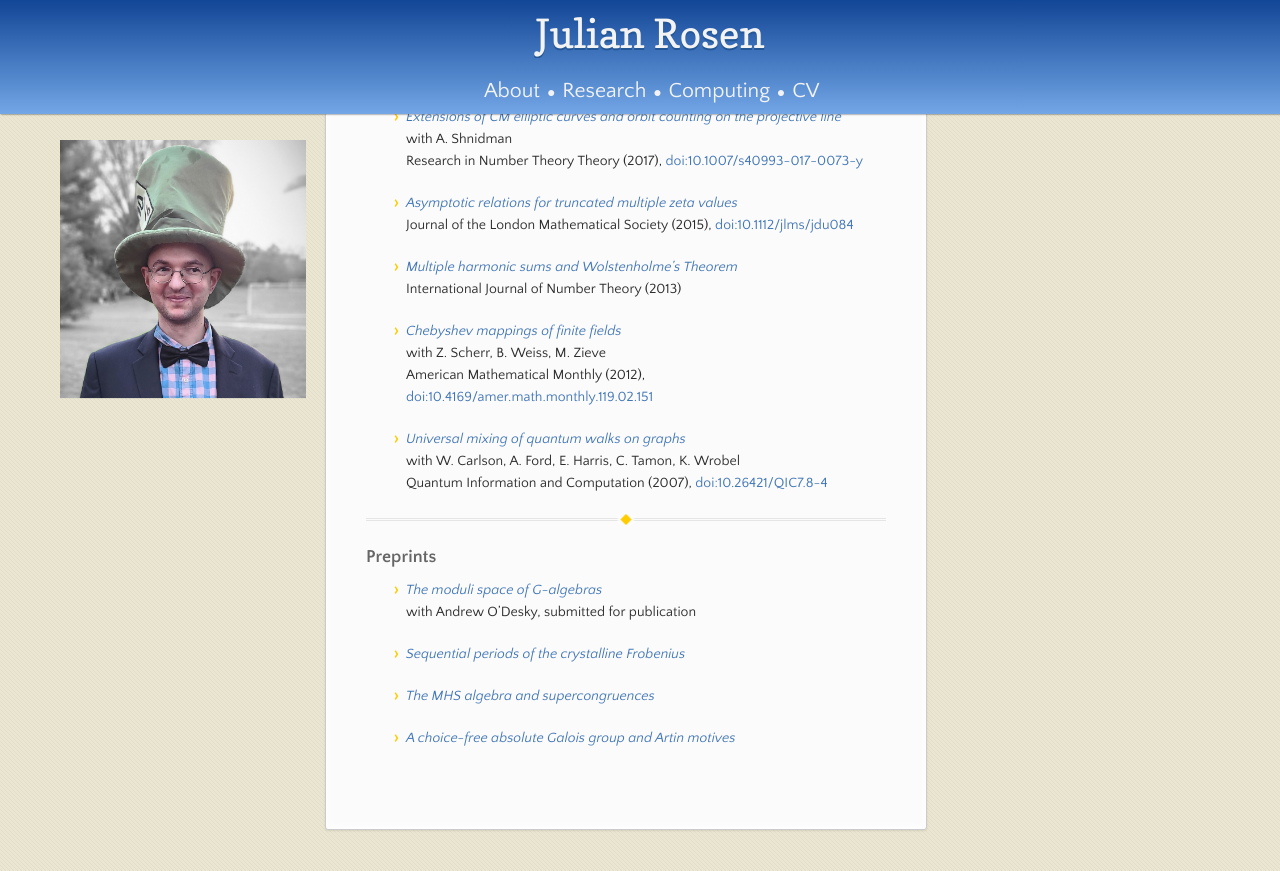
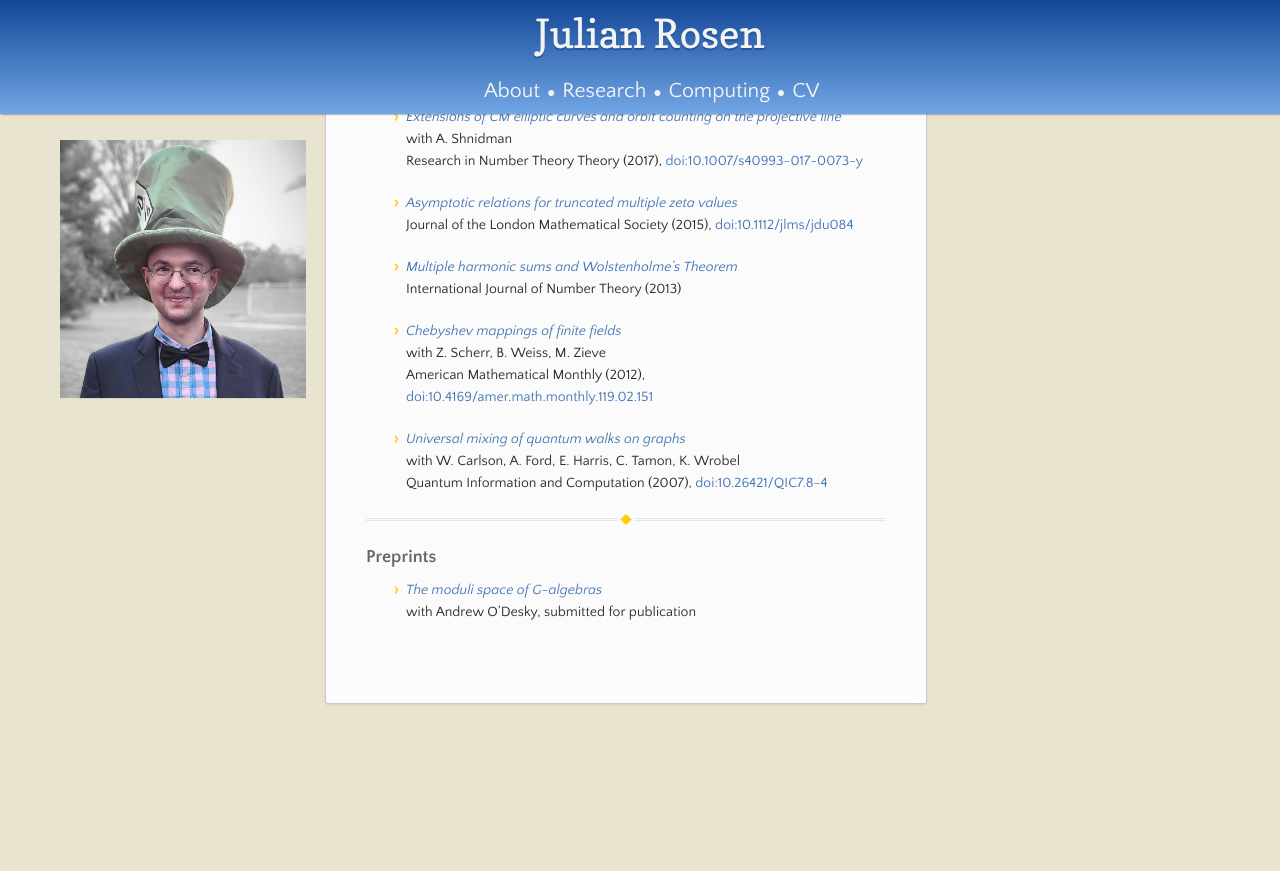
Before and after one commit to julianrosen/julianrosen.github.io, a Jekyll site: the page built from research.md, in a window 1280 px wide and 900 px high, scrolled down 609 px. Shown: the top 871 px of the window. Built offline with Jekyll 4.4.1, drawn with Linux system fonts in a browser that asks for light colours; the repository's description, which GitHub fills in, is left out; after the commit the page ends 1383 px from its top, so only the background shows below that.

Commit message:
Some fixes

```diff
--- a/research.md
+++ b/research.md
@@ -57,8 +57,8 @@ Quantum Information and Computation (2007), [doi:10.26421/QIC7.8-4](https://doi.
  - [*The moduli space of G-algebras*](https://arxiv.org/abs/2011.07716)
 with Andrew O'Desky, submitted for publication
 
- - [*Sequential periods of the crystalline Frobenius*](https://arxiv.org/abs/1805.01885)
+[//]: # - [*Sequential periods of the crystalline Frobenius*](https://arxiv.org/abs/1805.01885)
 
- - [*The MHS algebra and supercongruences*](https://arxiv.org/abs/1608.06864)
+[//]: # - [*The MHS algebra and supercongruences*](https://arxiv.org/abs/1608.06864)
 
- - [*A choice-free absolute Galois group and Artin motives*](https://arxiv.org/abs/1706.06573)
+[//]: # - [*A choice-free absolute Galois group and Artin motives*](https://arxiv.org/abs/1706.06573)
```
Also changed, not shown: index.md (+1 -1 lines).
